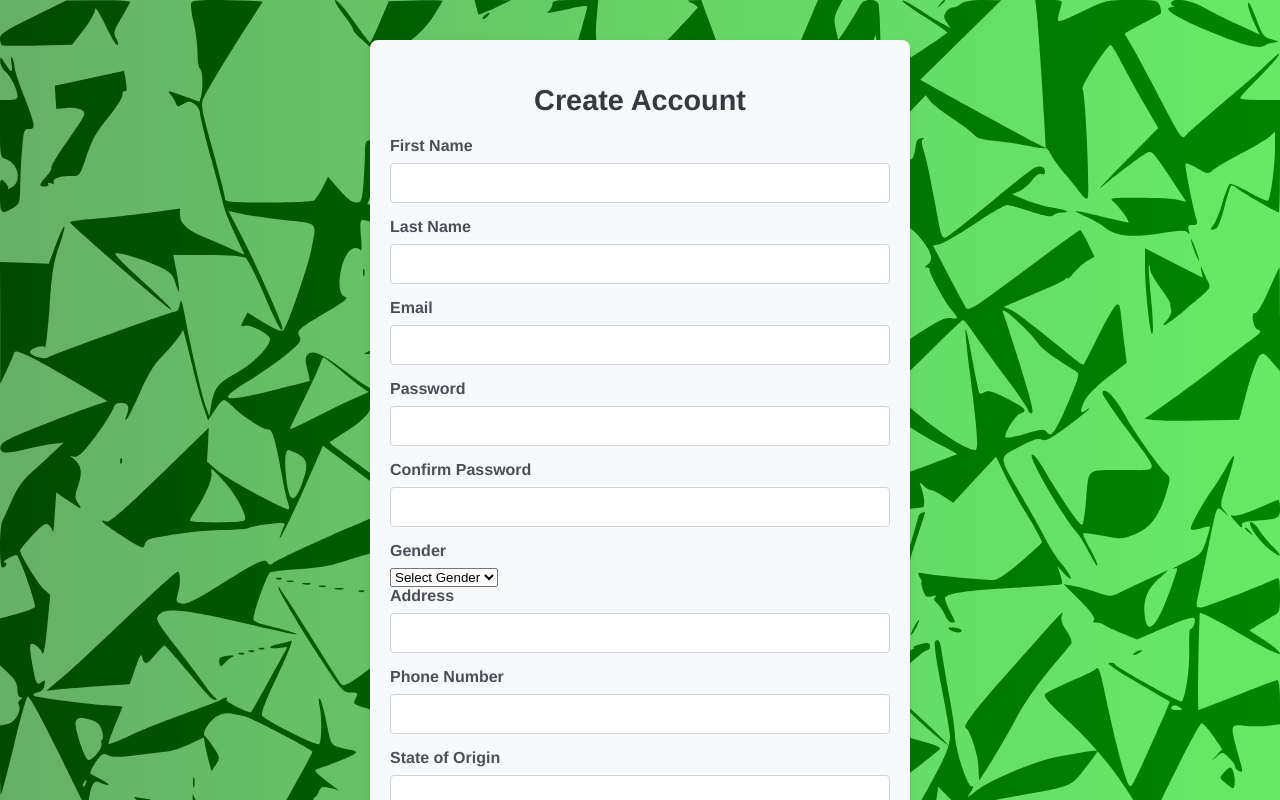
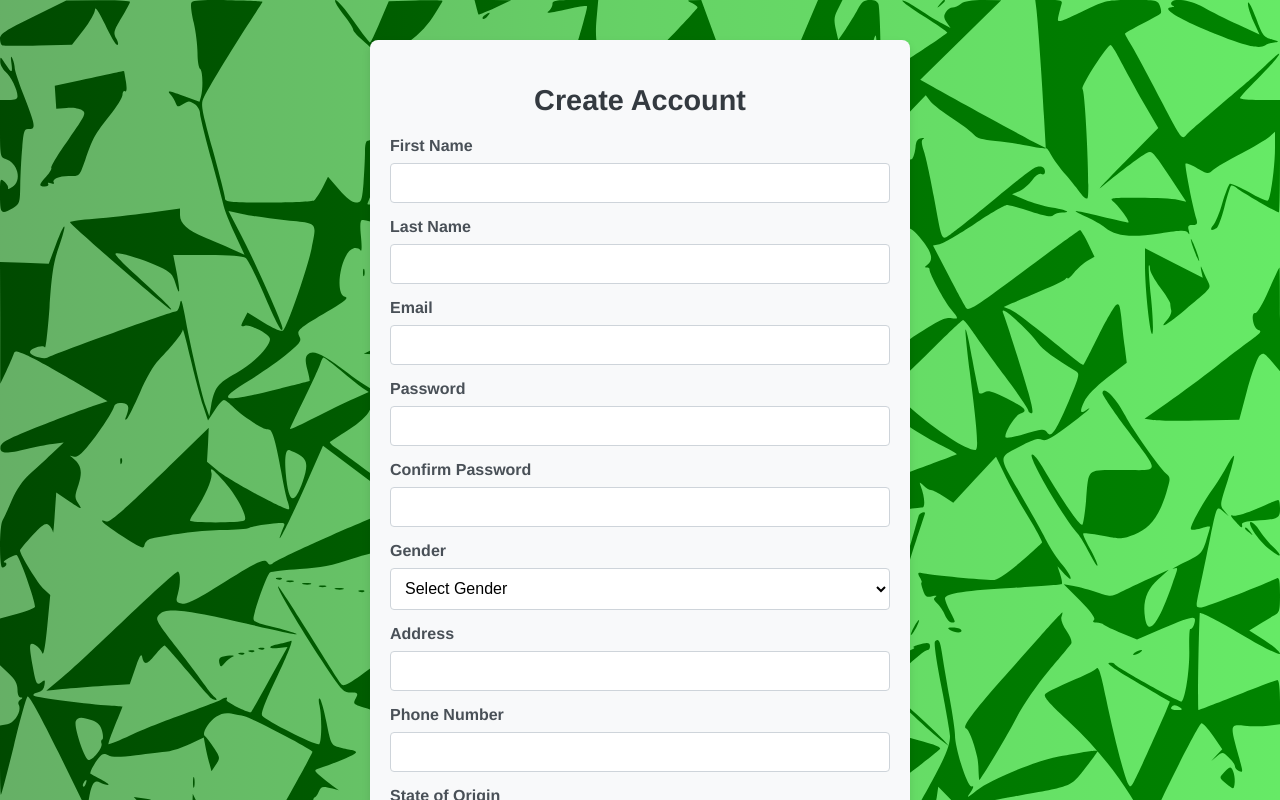
Before and after one commit to MichaelLevin5908/banking_application, a React (Create React App) app in the folder frontend/: page /signup in a window 1280 px wide. Shown: the top 800 px of the page. Built offline with nearby package versions, Linux system fonts and the light colour scheme.

Commit message:
fixed the gender container

```diff
--- a/frontend/src/Style/signup.css
+++ b/frontend/src/Style/signup.css
@@ -11,6 +11,26 @@
     margin-top: 40px;
 }
 
+/* Adjust styling for select dropdown to match input fields */
+.signup-container select {
+    width: 100%;
+    padding: 10px;
+    font-size: 1rem;
+    border: 1px solid #ced4da;
+    border-radius: 4px;
+    background-color: #fff;
+    box-sizing: border-box;
+    margin-bottom: 15px;
+    transition: border-color 0.3s ease;
+    height: 42px; /* Make the height similar to the input fields */
+}
+
+/* Focus state similar to other input fields */
+.signup-container select:focus {
+    border-color: #00c805;
+    outline: none;
+    box-shadow: 0 0 5px rgba(0, 200, 5, 0.25);
+}
 /* Form heading */
 .signup-container h2 {
     text-align: center;
```
